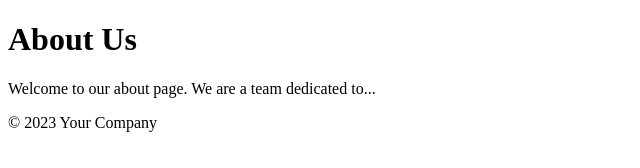
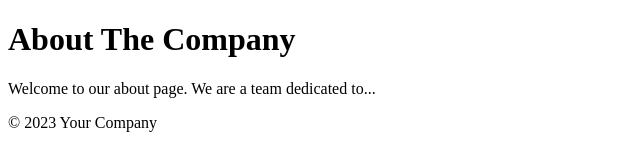
Before and after one commit to chidozhou/project-x, a plain HTML site: page src/about.html in a window 1280 px wide. Shown: the whole page, without its empty margins (0-640 px from the left). Drawn offline with Linux system fonts and the light colour scheme.

Commit message:
Changes to about

```diff
--- a/src/about.html
+++ b/src/about.html
@@ -8,7 +8,7 @@
 </head>
 <body>
     <header>
-        <h1>About Us</h1>
+        <h1>About The Company</h1>
     </header>
     <section class="main-content">
         <p>Welcome to our about page. We are a team dedicated to...</p>
```
